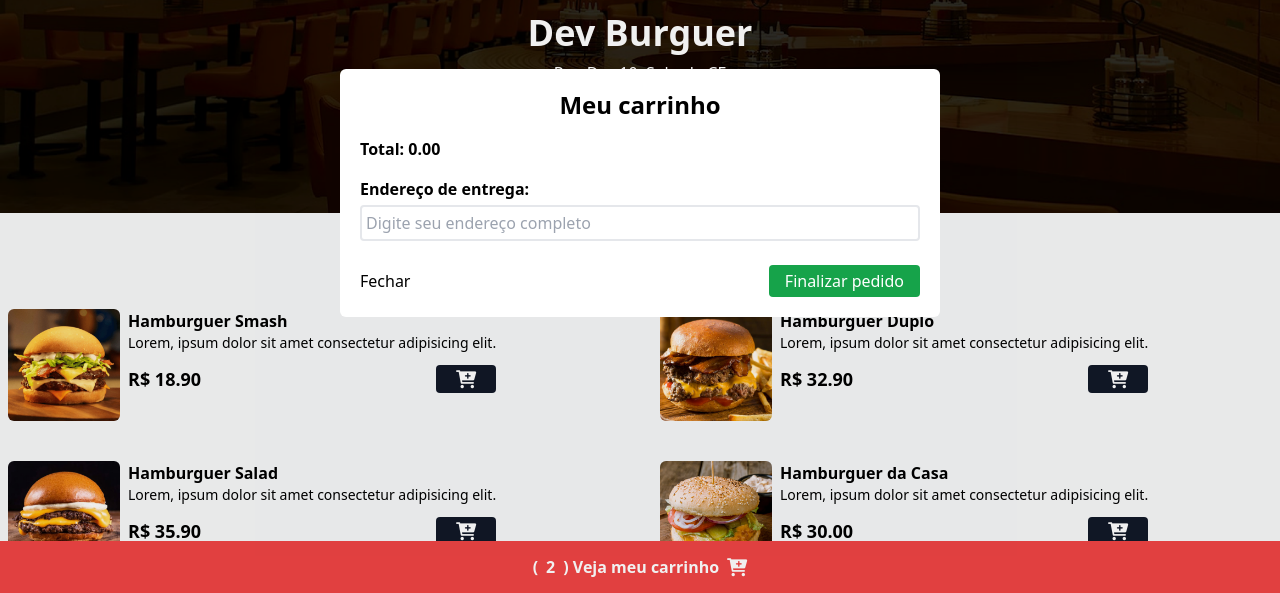
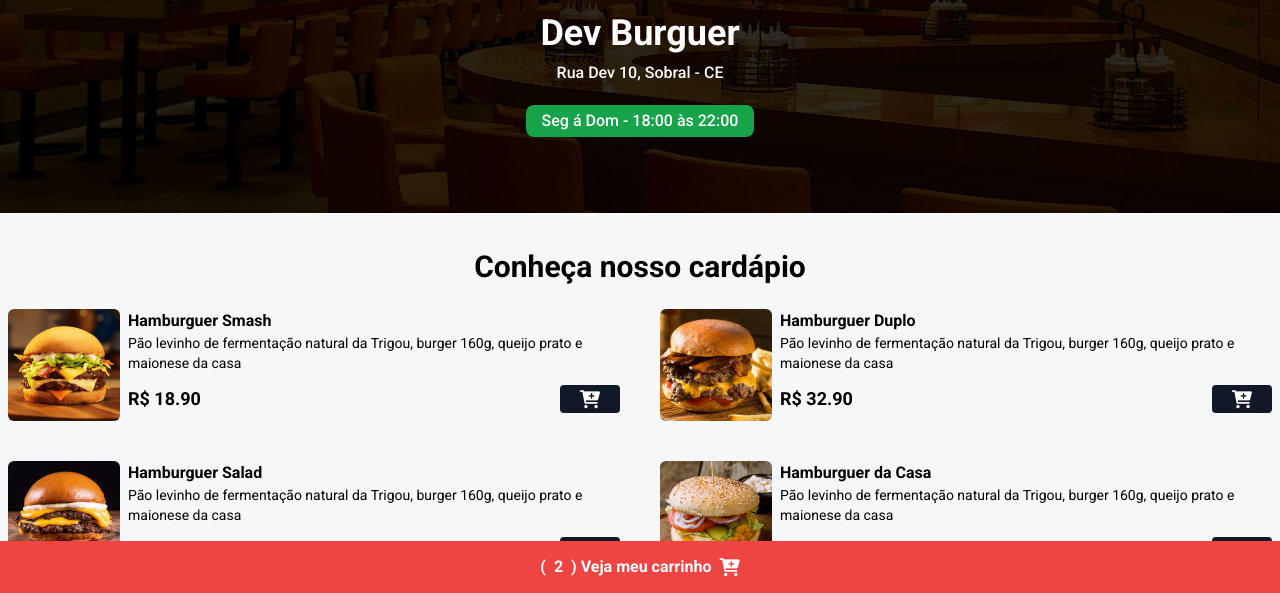
Before and after one commit to pedrohenrique-23/cardapio-online, a website: page index.html in a window 1280 px wide. Shown: the part 207-800 px from the top of the page. Drawn offline with Linux system fonts and the light colour scheme.

Commit message:
feat: update fonts and content items

```diff
--- a/index.html
+++ b/index.html
@@ -3,6 +3,12 @@
   <head>
     <meta charset="UTF-8" />
     <meta name="viewport" content="width=device-width, initial-scale=1.0" />
+    <link rel="preconnect" href="https://fonts.googleapis.com" />
+    <link rel="preconnect" href="https://fonts.gstatic.com" crossorigin />
+    <link
+      href="https://fonts.googleapis.com/css2?family=Roboto:wght@400;500;700&display=swap"
+      rel="stylesheet"
+    />
     <link
       rel="stylesheet"
       href="https://cdnjs.cloudflare.com/ajax/libs/font-awesome/6.0.0-beta3/css/all.min.css"
@@ -50,7 +56,8 @@
           <div>
             <p class="font-bold">Hamburguer Smash</p>
             <p class="text-sm">
-              Lorem, ipsum dolor sit amet consectetur adipisicing elit.
+              Pão levinho de fermentação natural da Trigou, burger 160g, queijo
+              prato e maionese da casa
             </p>
             <div class="flex items-center gap-2 justify-between mt-3">
               <p class="font-bold text-lg">R$ 18.90</p>
@@ -81,7 +88,8 @@
           <div>
             <p class="font-bold">Hamburguer Duplo</p>
             <p class="text-sm">
-              Lorem, ipsum dolor sit amet consectetur adipisicing elit.
+              Pão levinho de fermentação natural da Trigou, burger 160g, queijo
+              prato e maionese da casa
             </p>
             <div class="flex items-center gap-2 justify-between mt-3">
               <p class="font-bold text-lg">R$ 32.90</p>
@@ -112,7 +120,8 @@
           <div>
             <p class="font-bold">Hamburguer Salad</p>
             <p class="text-sm">
-              Lorem, ipsum dolor sit amet consectetur adipisicing elit.
+              Pão levinho de fermentação natural da Trigou, burger 160g, queijo
+              prato e maionese da casa
             </p>
             <div class="flex items-center gap-2 justify-between mt-3">
               <p class="font-bold text-lg">R$ 35.90</p>
@@ -143,7 +152,8 @@
           <div>
             <p class="font-bold">Hamburguer da Casa</p>
             <p class="text-sm">
-              Lorem, ipsum dolor sit amet consectetur adipisicing elit.
+              Pão levinho de fermentação natural da Trigou, burger 160g, queijo
+              prato e maionese da casa
             </p>
             <div class="flex items-center gap-2 justify-between mt-3">
               <p class="font-bold text-lg">R$ 30.00</p>
@@ -229,14 +239,15 @@
           </div>
         </div>
         <!-- FIM BEBIDA ITEM -->
-
       </div>
       <!-- FIM GRID BEBIDAS -->
     </div>
     <!-- FIM MENU -->
 
     <!-- MODAL CART -->
- <div class="bg-black/60 w-full h-full fixed top-0 left-0 z-[99] flex items-center justify-center">
+    <div
+      class="bg-black/60 w-full h-full fixed top-0 left-0 z-[99] hidden items-center justify-center"
+    >
       <div class="bg-white p-5 rounded-md min-w-[90%] md:min-w-[600px]">
         <h2 class="text-center font-bold text-2xl mb-2">Meu carrinho</h2>
         <div id="cart-items" class="flex justify-between mb-2 flex-col"></div>
@@ -246,27 +257,37 @@
           type="text"
           placeholder="Digite seu endereço completo"
           id="adress"
-  class="w-full border-2 p-1 rounded my-1">
-  <p class="text-red-500 hidden" id="address-warn">Digite seu endereço completo!</p>
+          class="w-full border-2 p-1 rounded my-1"
+        />
+        <p class="text-red-500 hidden" id="address-warn">
+          Digite seu endereço completo!
+        </p>
 
         <div class="flex items-center justify-between mt-5 w-full">
           <button id="close-modal-btn">Fechar</button>
-    <button id="checkout-btn" class="bg-green-600 text-white px-4 py-1 rounded">Finalizar pedido</button>
+          <button
+            id="checkout-btn"
+            class="bg-green-600 text-white px-4 py-1 rounded"
+          >
+            Finalizar pedido
+          </button>
         </div>
-
       </div>
     </div>
     <!-- FIM MODAL CART -->
 
     <!-- BUTTON CART FOOTER -->
-    <footer class="w-full bg-red-500 py-3 fixed bottom-0 z-40 flex items-center justify-center">
-      <button class="flex items-center gap-2 text-white font-bold" id="cart-btn">
-        (<span id="cart-count">2</span>)
-        Veja meu carrinho
+    <footer
+      class="w-full bg-red-500 py-3 fixed bottom-0 z-40 flex items-center justify-center"
+    >
+      <button
+        class="flex items-center gap-2 text-white font-bold"
+        id="cart-btn"
+      >
+        (<span id="cart-count">2</span>) Veja meu carrinho
         <i class="fa fa-cart-plus text-lg text-white"></i>
       </button>
     </footer>
     <!-- FIM BUTTON CART FOOTER -->
-
   </body>
 </html>
--- a/tailwind.config.js
+++ b/tailwind.config.js
@@ -2,6 +2,9 @@
 module.exports = {
   content: ["./**/*.{html,js}"],
   theme: {
+    fontFamily: {
+      'sans': ['Roboto', 'sans-serif']
+    },
     extend: {
       backgroundImage: {
         "home": "url('/assets/bg.png')"
```
Also changed, not shown: styles/output.css. Lines whose indentation alone changed are shown as unchanged.
